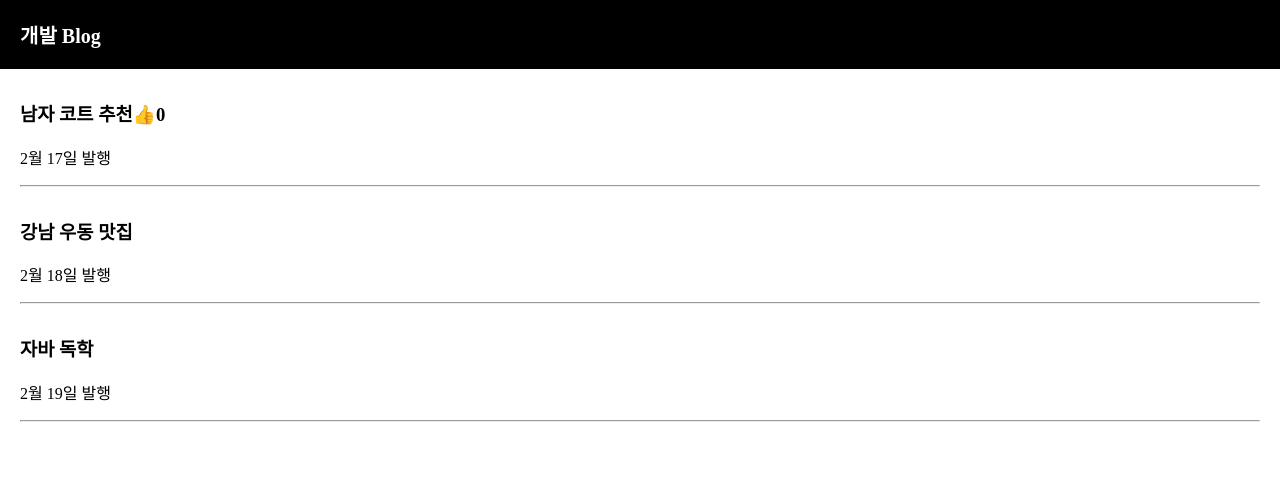
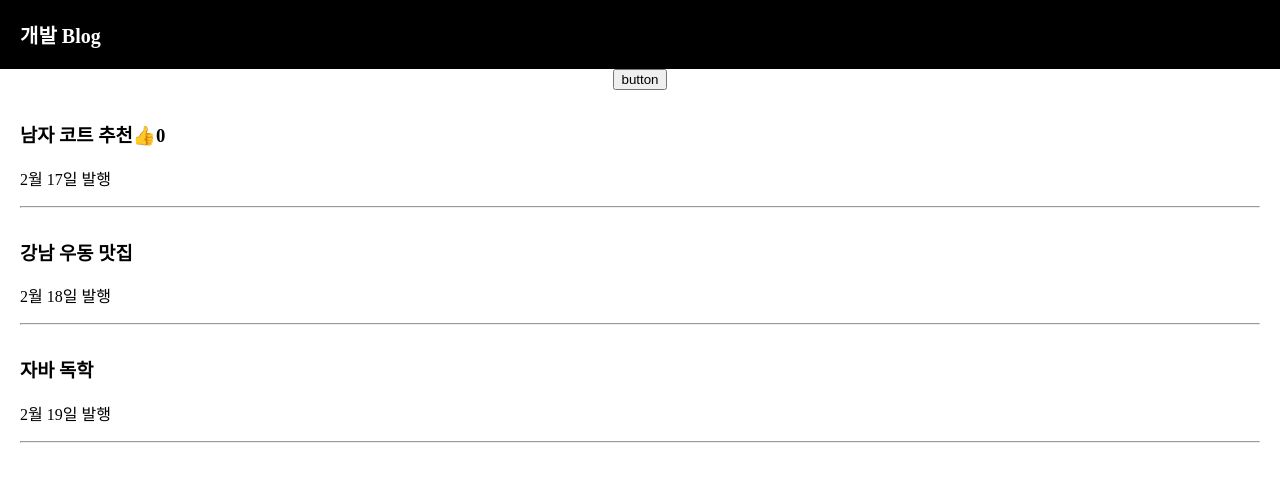
Before and after one commit to jhj080802/react_blog, a React (Create React App) app: page / in a window 1280 px wide. Shown: the top 482 px of the page. Built offline with nearby package versions, Linux system fonts and the light colour scheme.

Commit message:
useState homework

```diff
--- a/src/App.js
+++ b/src/App.js
@@ -17,6 +17,13 @@ function App() {
       <div className="black-nav">
         <div>개발 Blog</div>
       </div>
+      <button
+        onClick={() => {
+          setTitle(["여자코드 추천", "강남 우동 맛집", "자바 독학"]);
+        }}
+      >
+        button
+      </button>
       <div className="list">
         <h3>
           {title[0]}
```
